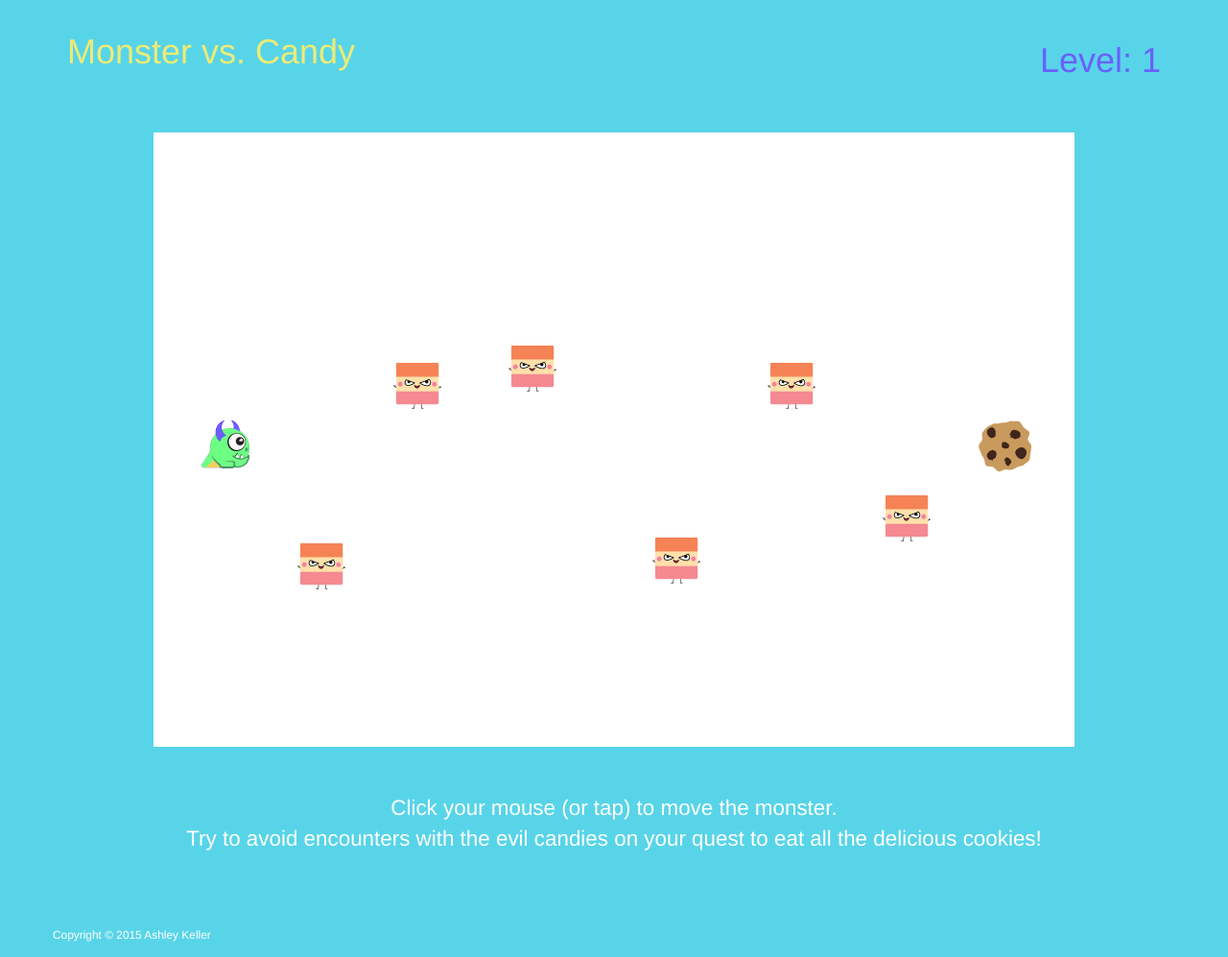
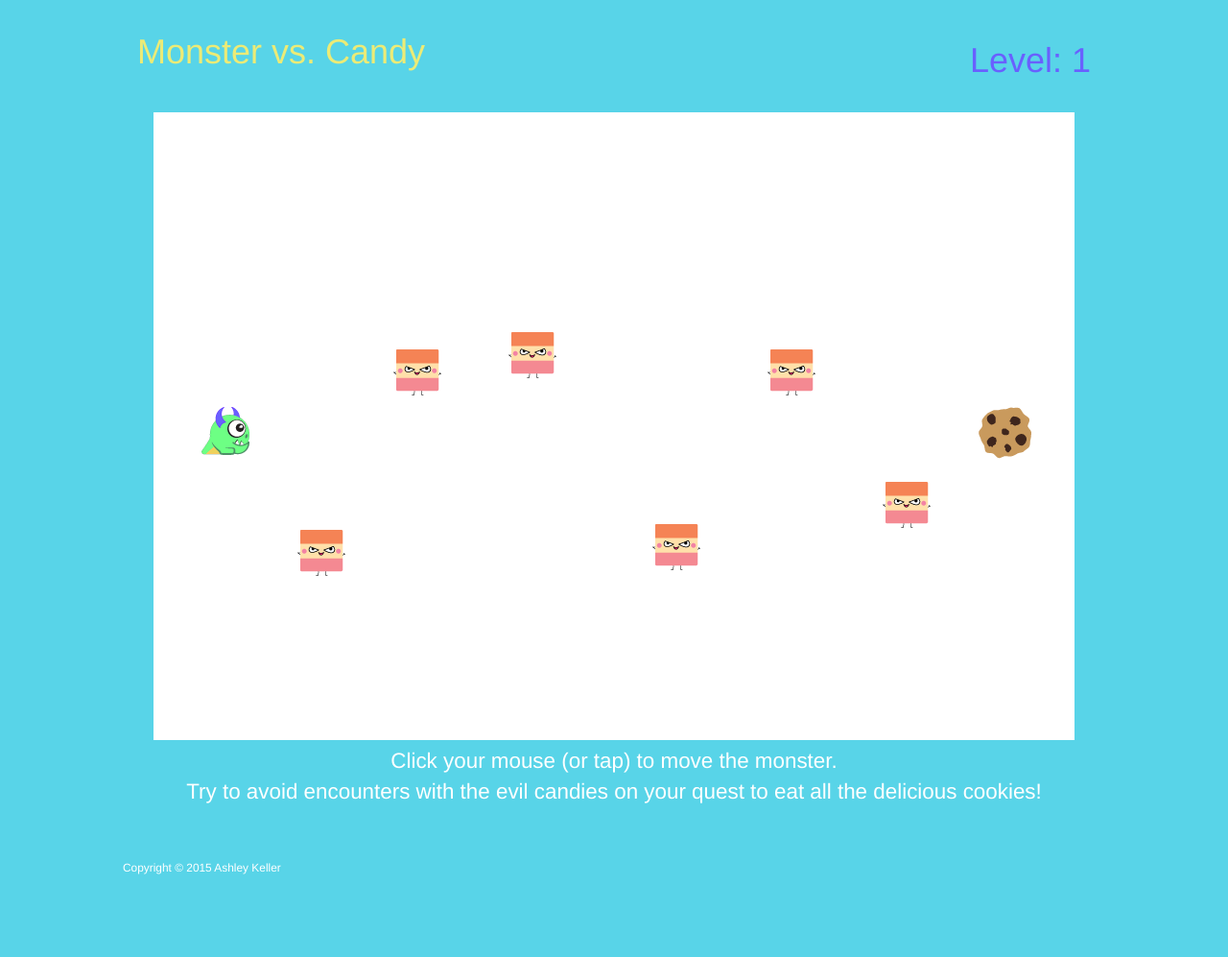
Before and after one commit to Sulaiman001/monster-candy, a website: page index.html in a window 1280 px wide. Shown: the whole page at 96% size. After the commit the page ends 927 px from the top, so only its background shows below. Drawn offline with Linux system fonts and the light colour scheme.

Commit message:
Making game friendly for tablets

```diff
--- a/css/src/main.scss
+++ b/css/src/main.scss
@@ -13,6 +13,12 @@
 body {
     background: $blue;
 }
+@media only screen and (min-width: 1025px) {
+
+    .container-fluid {
+        max-width: 1024px;
+    }
+}
 
 header {
     padding: 1em 0;
@@ -21,11 +27,11 @@ header {
 canvas {
     border: 1px solid $blue;
     background: #fff;
+    padding: 0.5em 0;
 }
 
 main .row {
     text-align: center;
-    padding: 1.5em 6em;
 }
 
 footer {
--- a/index.html
+++ b/index.html
@@ -12,14 +12,14 @@
 </head>
 
 <body>
-    <header role="banner" class="container">
+    <header role="banner" class="container-fluid">
         <div class="row">
             <h1 class="col-sm-12 col-md-6">Monster vs. Candy</h1>
             <h3 class="col-sm-12 col-md-6">Level: <span id="js-levelCount"></span></h3>
         </div>
     </header>
 
-    <main class="container">
+    <main class="container-fluid">
         <div class="row">
             <canvas id="myCanvas" width="960" height="640"></canvas>
         </div>
@@ -30,7 +30,7 @@
         </div>
     </main>
 
-    <footer class="container" role="contentinfo">
+    <footer class="container-fluid" role="contentinfo">
         <div class="row">
             <small>Copyright &copy; <time datetime="2015">2015</time> Ashley Keller</small>
         </div>
```
Also changed, not shown: css/dist/main.css, css/src/partials/_typography.scss (line endings or trailing spaces).
